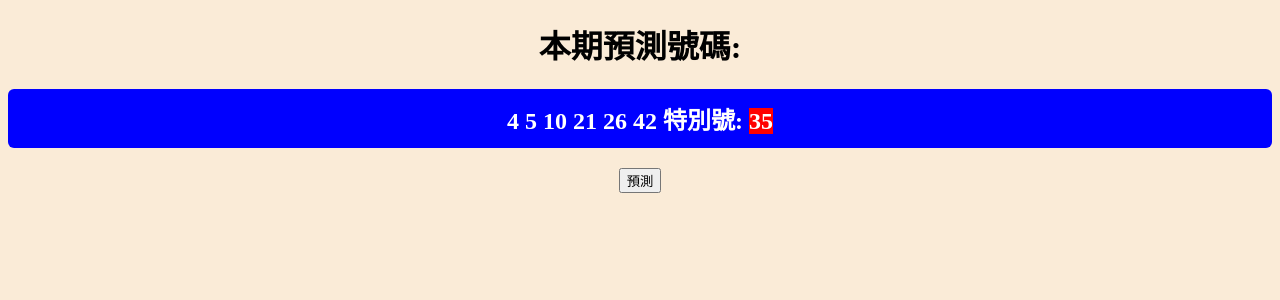
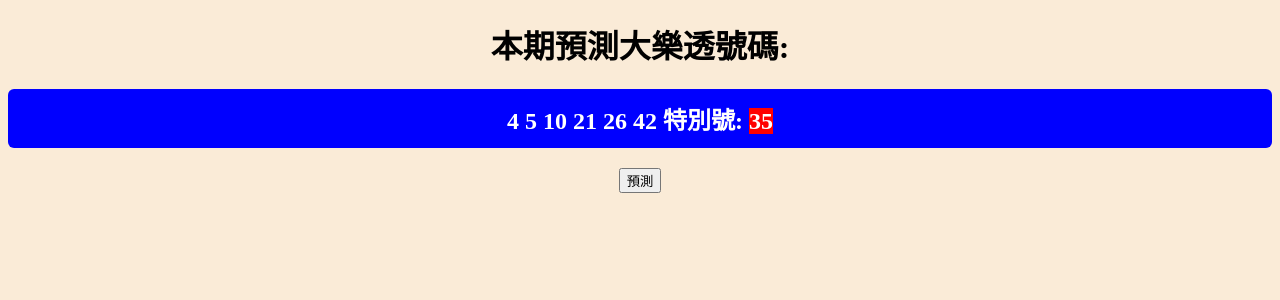
Before and after one commit to peiyi523/linebot, a Django app: page /lottory/ in a window 1280 px wide. Shown: the top 300 px of the page. Run offline with Django 4.2, Linux system fonts and the light colour scheme.

Commit message:
'修改lottory.html'

```diff
--- a/templates/lottory.html
+++ b/templates/lottory.html
@@ -26,7 +26,7 @@
 </head>
 
 <body>
-    <h1>本期預測號碼:</h1>
+    <h1>本期預測大樂透號碼:</h1>
     <h2>{{numbers}} 特別號:
         <span class="x">
             {{x}}
```
